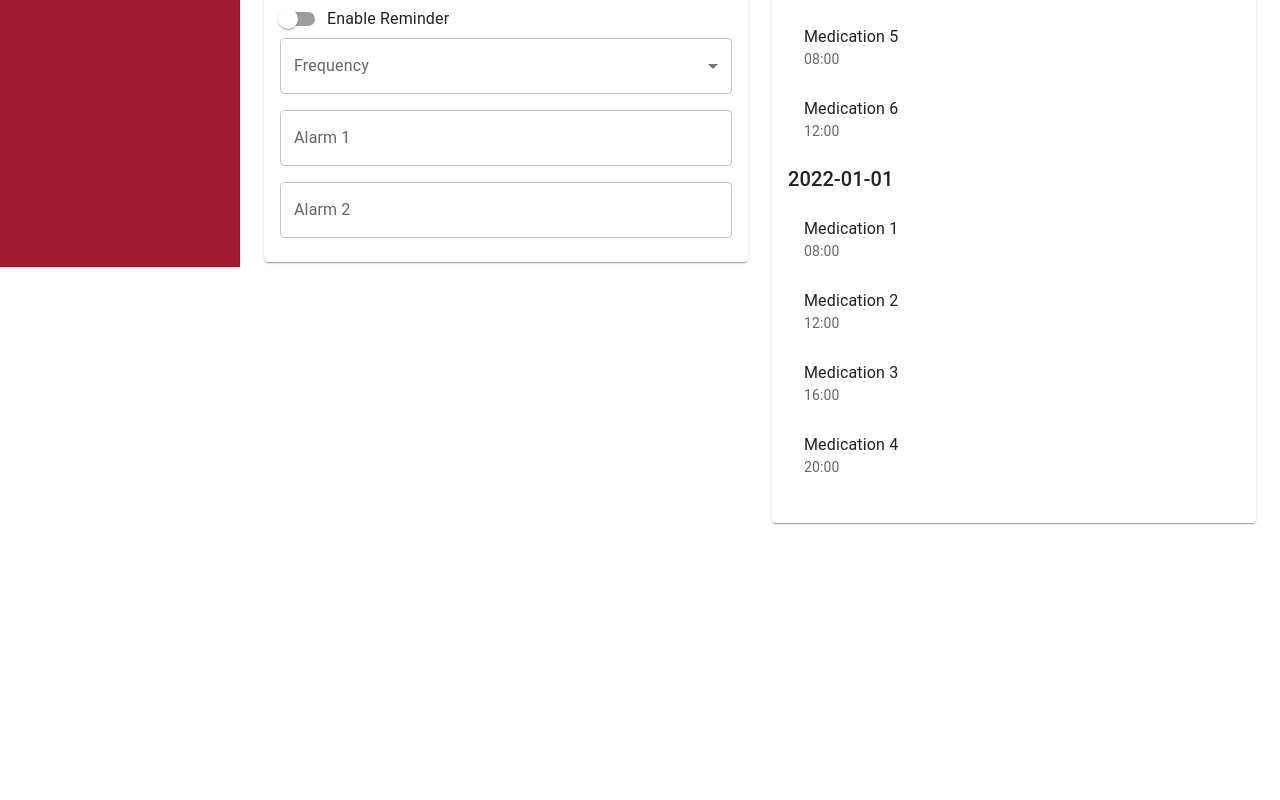
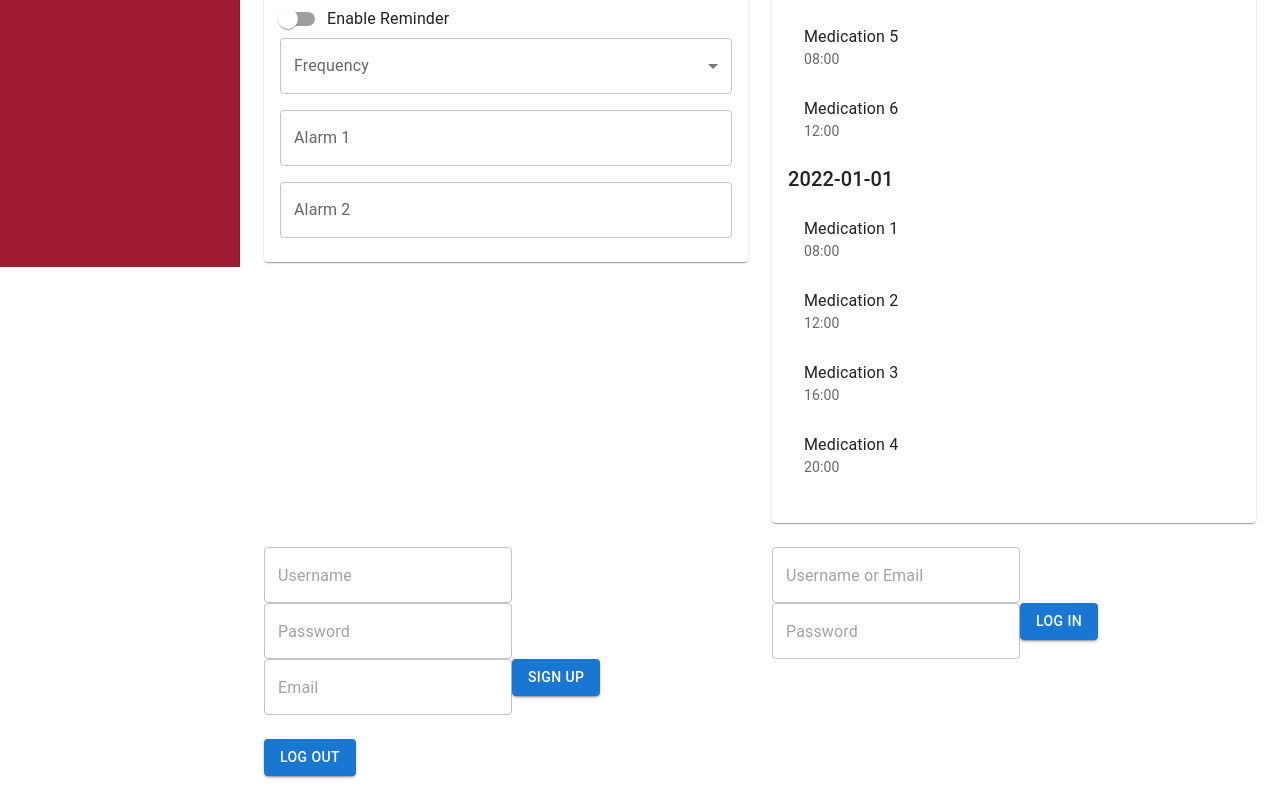
Before and after one commit to cgreg714/Capstone---Front-End, a React (Create React App) app: page / in a window 1280 px wide. Shown: the part 533-1333 px from the top of the page. Before the commit the page ends 1080 px from the top, so only its background shows below. Built offline with nearby package versions, Linux system fonts and the light colour scheme; no server answers.

Commit message:
feature: login, signup, logout

```diff
--- a/package.json
+++ b/package.json
@@ -14,6 +14,7 @@
     "@testing-library/jest-dom": "^5.17.0",
     "@testing-library/react": "^13.4.0",
     "@testing-library/user-event": "^13.5.0",
+    "axios": "^1.6.7",
     "date-fns": "^2.30.0",
     "react": "^18.2.0",
     "react-dom": "^18.2.0",
--- /dev/null
+++ b/src/api/loginAPI.jsx
@@ -0,0 +1,32 @@
+import axios from 'axios';
+
+const IP = process.env.REACT_APP_IP;
+const PORT = process.env.REACT_APP_BACKEND_PORT;
+const API_URL = `http://${IP}:${PORT}`;
+
+export const signup = async (user) => {
+    try {
+        const response = await axios.post(`${API_URL}/signup`, user);
+        return response.data;
+    } catch (error) {
+        throw error;
+    }
+};
+
+export const login = async (user) => {
+    try {
+        const response = await axios.post(`${API_URL}/login`, user);
+        return response.data;
+    } catch (error) {
+        throw error;
+    }
+};
+
+export const logout = async () => {
+    try {
+        const response = await axios.get(`${API_URL}/logout`);
+        return response.data;
+    } catch (error) {
+        throw error;
+    }
+};
--- /dev/null
+++ b/src/components/Auth/Login.jsx
@@ -0,0 +1,38 @@
+import React, { useRef } from 'react';
+import { TextField, Button } from '@mui/material';
+import { login } from '../../api/loginAPI';
+
+const LoginComponent = () => {
+    const identifierRef = useRef();
+    const passwordRef = useRef();
+
+    const handleLogin = async () => {
+        try {
+            const response = await login({
+                identifier: identifierRef.current.value,
+                password: passwordRef.current.value,
+            });
+            console.log(response);
+        } catch (error) {
+            console.error(error);
+        }
+    };
+
+    return (
+        <div>
+            <TextField
+                type="text"
+                placeholder="Username or Email"
+                inputRef={identifierRef}
+            />
+            <TextField
+                type="password"
+                placeholder="Password"
+                inputRef={passwordRef}
+            />
+            <Button variant="contained" onClick={handleLogin}>Log In</Button>
+        </div>
+    );
+};
+
+export default LoginComponent;
--- /dev/null
+++ b/src/components/Auth/Logout.jsx
@@ -0,0 +1,20 @@
+import React from 'react';
+import { Button } from '@mui/material';
+import { logout } from '../../api/loginAPI';
+
+const LogoutButton = () => {
+    const handleLogout = async () => {
+        try {
+            const response = await logout();
+            console.log(response);
+        } catch (error) {
+            console.error(error);
+        }
+    };
+
+    return (
+        <Button variant="contained" onClick={handleLogout}>Log Out</Button>
+    );
+};
+
+export default LogoutButton;
--- /dev/null
+++ b/src/components/Auth/Signup.jsx
@@ -0,0 +1,45 @@
+import React, { useRef } from 'react';
+import { TextField, Button } from '@mui/material';
+import { signup } from '../../api/loginAPI';
+
+const Signup = () => {
+    const usernameRef = useRef();
+    const passwordRef = useRef();
+    const emailRef = useRef();
+
+    const handleSignup = async () => {
+        try {
+            const response = await signup({
+                username: usernameRef.current.value,
+                password: passwordRef.current.value,
+                email: emailRef.current.value,
+            });
+            console.log(response);
+        } catch (error) {
+            console.error(error);
+        }
+    };
+
+    return (
+        <div>
+            <TextField
+                type="text"
+                placeholder="Username"
+                inputRef={usernameRef}
+            />
+            <TextField
+                type="password"
+                placeholder="Password"
+                inputRef={passwordRef}
+            />
+            <TextField
+                type="email"
+                placeholder="Email"
+                inputRef={emailRef}
+            />
+            <Button variant="contained" onClick={handleSignup}>Sign Up</Button>
+        </div>
+    );
+};
+
+export default Signup;
--- a/src/pages/Dashboard.js
+++ b/src/pages/Dashboard.js
@@ -2,6 +2,9 @@ import React from 'react';
 import { Grid } from '@mui/material';
 import MedicationSubmitForm from '../components/medicationSubmitForm';
 import MedicationSchedule from '../components/medicationSchedule';
+import LoginComponent from '../components/Auth/Login';
+import Signup from '../components/Auth/Signup';
+import LogoutButton from '../components/Auth/Logout';
 
 function Dashboard() {
 
@@ -13,6 +16,15 @@ function Dashboard() {
 			<Grid item xs={12} md={6}>
 				<MedicationSchedule />
 			</Grid>
+			<Grid item xs={12} md={6}>
+				<Signup />
+			</Grid>
+			<Grid item xs={12} md={6}>
+				<LoginComponent />
+			</Grid>
+			<Grid item xs={12} md={6}>
+				<LogoutButton />
+			</Grid>
 		</Grid>
 	);
 }
```
Also changed, not shown: src/api/userAPI.jsx (added, +68 -0 lines), 2 other files (tests, documents, lock files or other folders).
